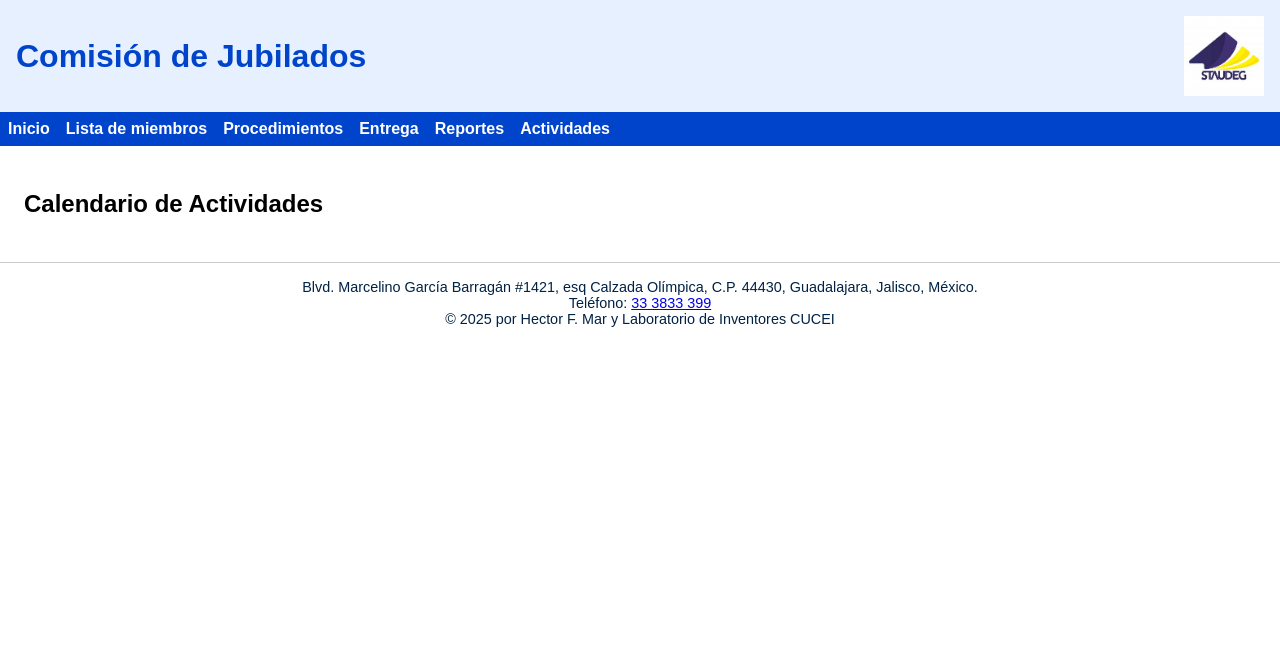
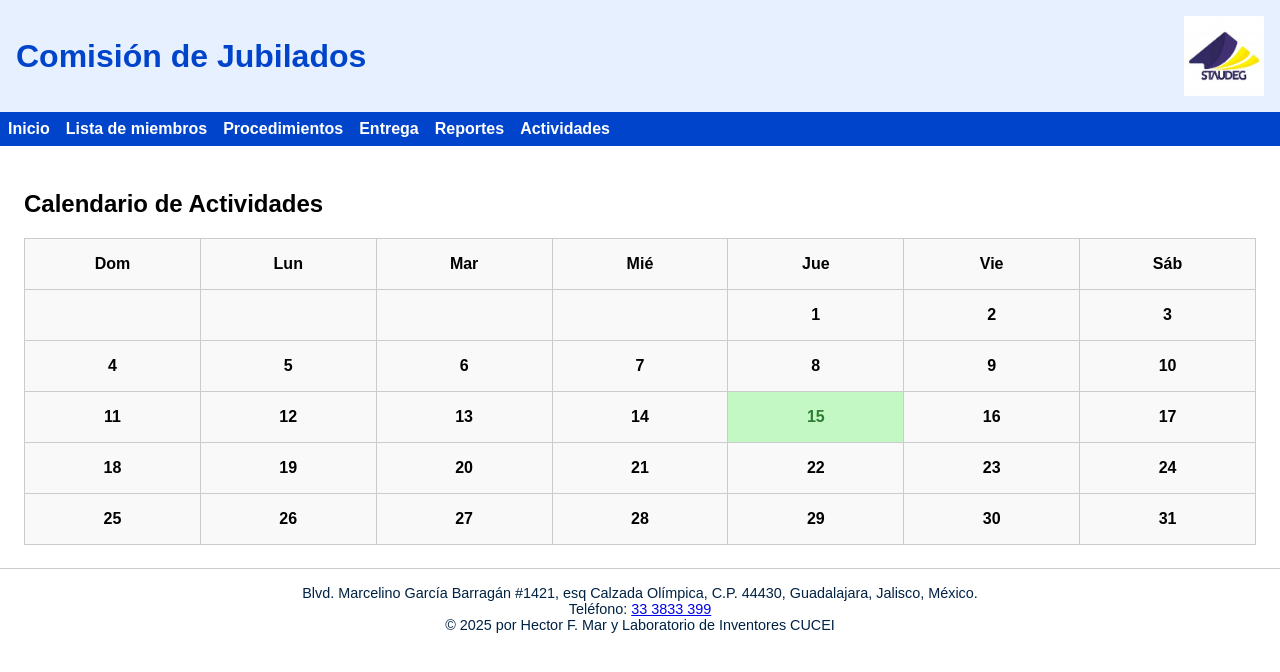
Before and after one commit to HFMD26/HFMD26.github.io, a Jekyll site: the page built from actividades.md, in a window 1280 px wide. Shown: the top 672 px of the page. Built offline with Jekyll 4.4.1, drawn with Linux system fonts in a browser that asks for light colours; some of the changed lines change nothing that is shown.

Commit message:
animacion y titulo

```diff
--- a/assets/css/calendario.css
+++ b/assets/css/calendario.css
@@ -21,3 +21,37 @@ th, td {
   background-color: #fff9c4; /* amarillo claro */
   color: #9e9d24;
 }
+
+#calendario table {
+  border-collapse: collapse;
+  margin: auto;
+  font-family: sans-serif;
+}
+
+#calendario th,
+#calendario td {
+  width: 40px;
+  height: 40px;
+  text-align: center;
+  padding: 5px;
+  border: 1px solid #ccc;
+  transition: transform 0.2s ease, background-color 0.3s ease;
+}
+
+#calendario td.pasado {
+  background-color: #fff4b3; /* Amarillo suave */
+  cursor: pointer;
+}
+
+#calendario td.futuro {
+  background-color: #c3f7c3; /* Verde suave */
+  cursor: pointer;
+}
+
+#calendario td.pasado:hover,
+#calendario td.futuro:hover {
+  transform: scale(1.3);
+  box-shadow: 0 0 10px rgba(0, 0, 0, 0.2);
+  z-index: 2;
+  position: relative;
+}
--- a/assets/js/calendario.js
+++ b/assets/js/calendario.js
@@ -1,87 +1,45 @@
-const actividades = {
-  "2025-05-20": true,
-  "2025-05-24": true,
-  "2025-06-02": true,
-};
+document.addEventListener("DOMContentLoaded", function () {
+  const calendario = document.getElementById("calendario");
+  const fechaActual = new Date();
+  const actividades = [
+    { fecha: "2025-06-10", titulo: "Convivencia anual" },
+    { fecha: "2025-06-20", titulo: "Entrega de reconocimientos" },
+    { fecha: "2025-05-15", titulo: "Reunión mensual" }
+  ];
 
-const hoy = new Date();
-let mesActual = hoy.getMonth();
-let anioActual = hoy.getFullYear();
+  const año = fechaActual.getFullYear();
+  const mes = fechaActual.getMonth(); // 0 = enero
 
-const nombresMeses = ["Enero", "Febrero", "Marzo", "Abril", "Mayo", "Junio",
-                      "Julio", "Agosto", "Septiembre", "Octubre", "Noviembre", "Diciembre"];
+  const diasMes = new Date(año, mes + 1, 0).getDate();
+  const primerDia = new Date(año, mes, 1).getDay();
 
-function generarCalendario(mes, anio) {
-  const primerDia = new Date(anio, mes, 1).getDay();
-  const diasMes = new Date(anio, mes + 1, 0).getDate();
+  let tabla = "<table><tr>";
+  const diasSemana = ["Dom", "Lun", "Mar", "Mié", "Jue", "Vie", "Sáb"];
+  diasSemana.forEach(d => tabla += `<th>${d}</th>`);
+  tabla += "</tr><tr>";
 
-  const tabla = document.getElementById("calendario");
-  tabla.innerHTML = "";
-
-  const titulo = document.getElementById("mes-anio");
-  titulo.textContent = `${nombresMeses[mes]} ${anio}`;
-
-  const diasSemana = ["Dom", "Lun", "Mar", "Mié", "Jue", "Vie", "Sáb"];
-  let filaEncabezado = "<tr>";
-  for (const dia of diasSemana) {
-    filaEncabezado += `<th style="padding: 0.5rem; background: #0044cc; color: white;">${dia}</th>`;
-  }
-  filaEncabezado += "</tr>";
-  tabla.innerHTML += filaEncabezado;
-
-  let fila = "<tr>";
-  let dia = 1;
-
-  for (let i = 0; i < 7; i++) {
-    if (i < primerDia) {
-      fila += "<td></td>";
-    } else {
-      fila += pintarCelda(dia++, mes, anio);
-    }
-  }
-  fila += "</tr>";
-  tabla.innerHTML += fila;
-
-  while (dia <= diasMes) {
-    fila = "<tr>";
-    for (let i = 0; i < 7; i++) {
-      if (dia > diasMes) {
-        fila += "<td></td>";
-      } else {
-        fila += pintarCelda(dia++, mes, anio);
-      }
-    }
-    fila += "</tr>";
-    tabla.innerHTML += fila;
-  }
-}
-
-function pintarCelda(dia, mes, anio) {
-  const fecha = `${anio}-${String(mes + 1).padStart(2, '0')}-${String(dia).padStart(2, '0')}`;
-  let estilo = "background-color: white;";
-  const actual = new Date(anio, mes, dia);
-
-  if (actividades[fecha]) {
-    estilo = "background-color: #c4f7c4;";
-  } else if (actual < new Date()) {
-    estilo = "background-color: #fff6c4;";
+  // Rellenar días vacíos antes del 1
+  for (let i = 0; i < primerDia; i++) {
+    tabla += "<td></td>";
   }
 
-  return `<td style="${estilo} text-align:center; padding: 0.5rem;"><strong>${dia}</strong></td>`;
-}
+  for (let dia = 1; dia <= diasMes; dia++) {
+    const fechaCompleta = new Date(año, mes, dia);
+    const fechaStr = fechaCompleta.toISOString().split("T")[0];
 
-function cambiarMes(offset) {
-  mesActual += offset;
-  if (mesActual > 11) {
-    mesActual = 0;
-    anioActual++;
-  } else if (mesActual < 0) {
-    mesActual = 11;
-    anioActual--;
+    const actividad = actividades.find(act => act.fecha === fechaStr);
+    const hoy = new Date();
+    let clase = "";
+
+    if (actividad) {
+      clase = fechaCompleta < hoy ? "pasado" : "futuro";
+    }
+
+    tabla += `<td class="${clase}" title="${actividad ? actividad.titulo : ''}">${dia}</td>`;
+
+    if ((dia + primerDia) % 7 === 0) tabla += "</tr><tr>";
   }
-  generarCalendario(mesActual, anioActual);
-}
 
-document.addEventListener("DOMContentLoaded", () => {
-  generarCalendario(mesActual, anioActual);
+  tabla += "</tr></table>";
+  calendario.innerHTML = tabla;
 });
```
